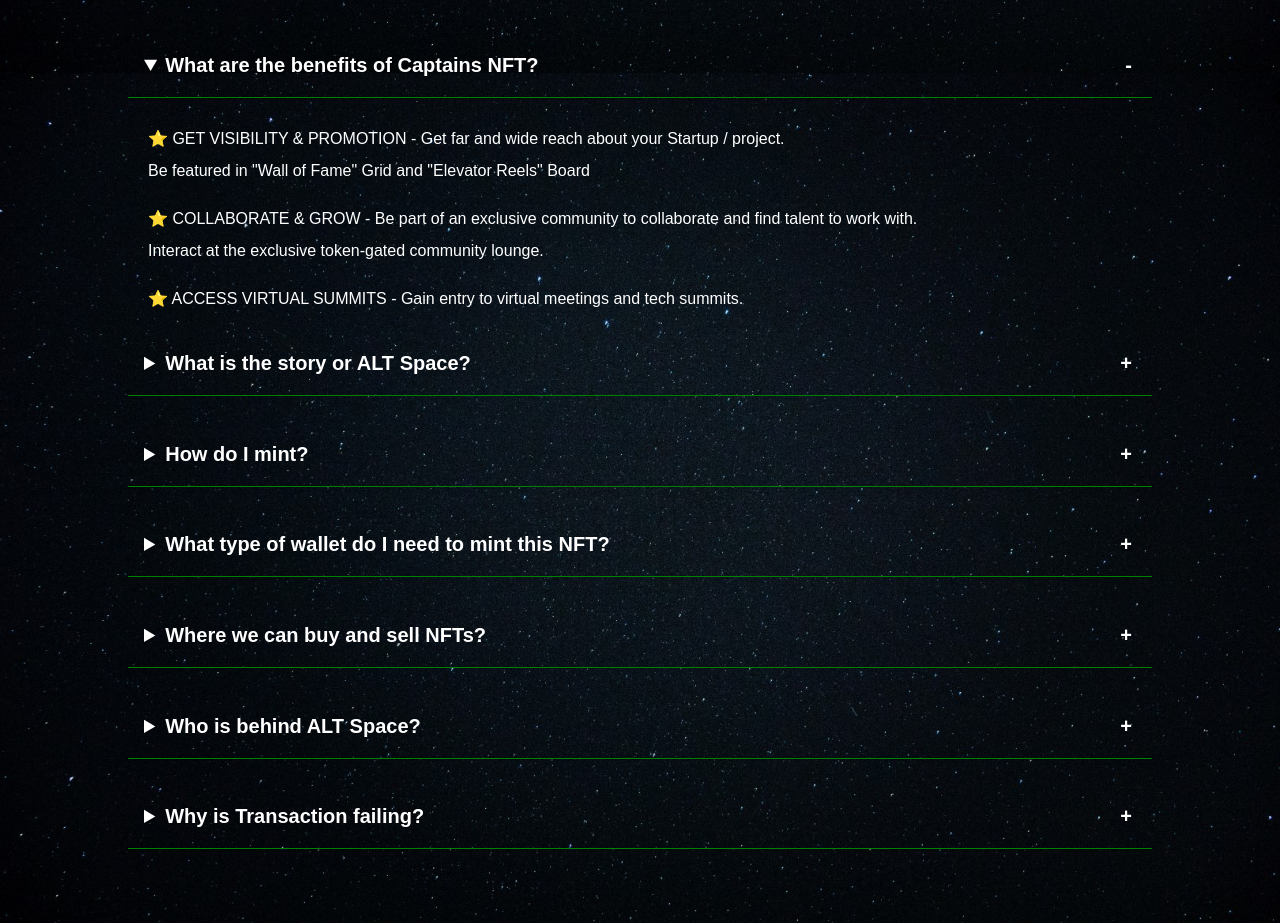
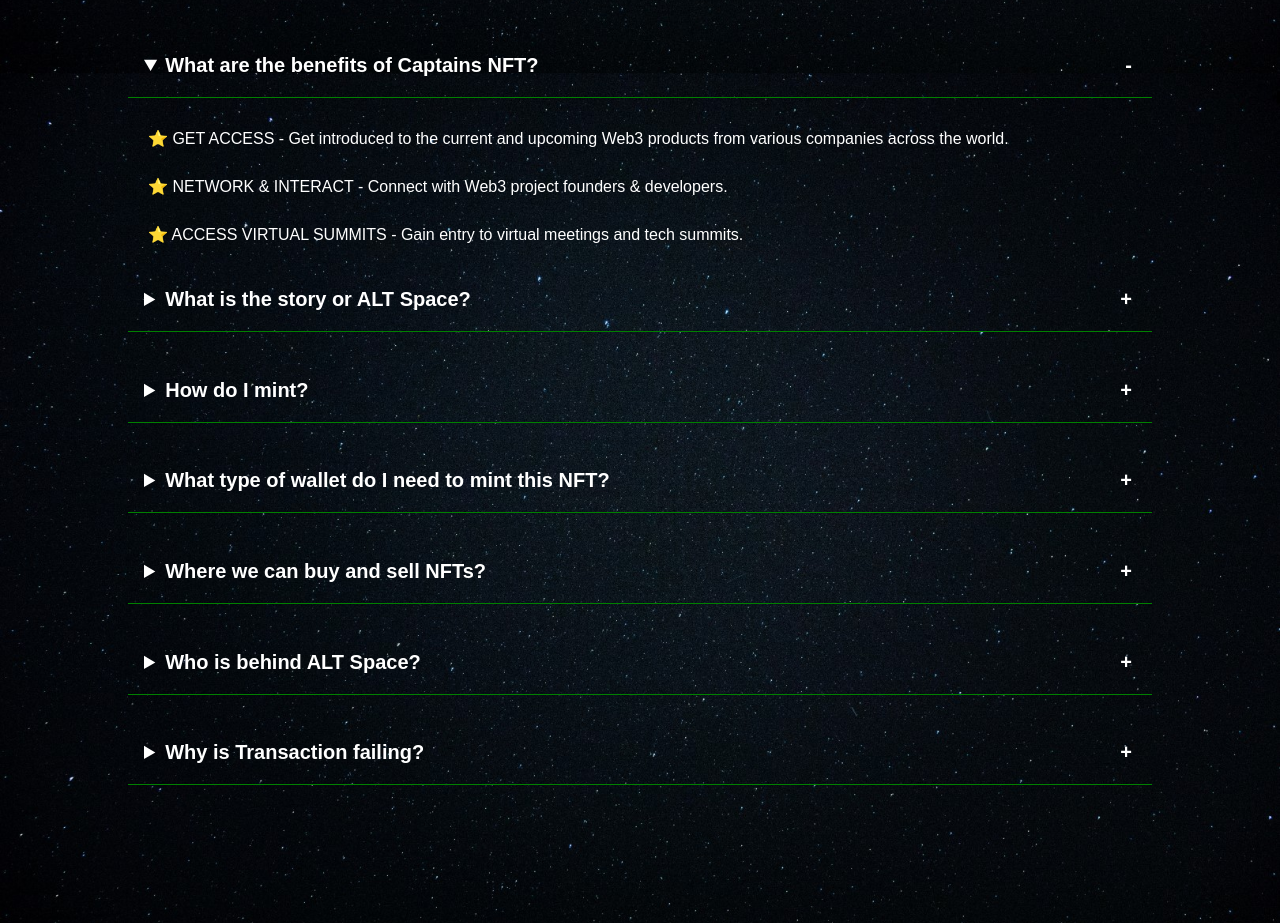
Before and after one commit to enteraltspace/altspacechamps, a React (Create React App) app: page / in a window 1280 px wide. Shown: the part 3340-4263 px from the top of the page. Built offline with nearby package versions, Linux system fonts and the light colour scheme.

Commit message:
Update faq.js

```diff
--- a/src/components/faq/faq.js
+++ b/src/components/faq/faq.js
@@ -30,20 +30,17 @@ function Faq() {
         <summary> What are the benefits of Captains NFT?</summary>
         <div className="faq__content">
           <p>
-            ⭐ GET VISIBILITY & PROMOTION - Get far and wide reach about your
-            Startup / project. <br />
-            Be featured in "Wall of Fame" Grid and "Elevator Reels" Board
+            ⭐ GET ACCESS - Get introduced to the current and upcoming Web3 products
+            from various companies across the world.
           </p>
 
           <p>
-            ⭐ COLLABORATE & GROW - Be part of an exclusive community to
-            collaborate and find talent to work with. <br />
-            Interact at the exclusive token-gated community lounge.{" "}
+            ⭐ NETWORK & INTERACT - Connect with Web3 project founders & developers.
           </p>
 
           <p>
             ⭐ ACCESS VIRTUAL SUMMITS - Gain entry to virtual meetings and tech
-            summits.{" "}
+            summits.
           </p>
         </div>
       </details>
```
